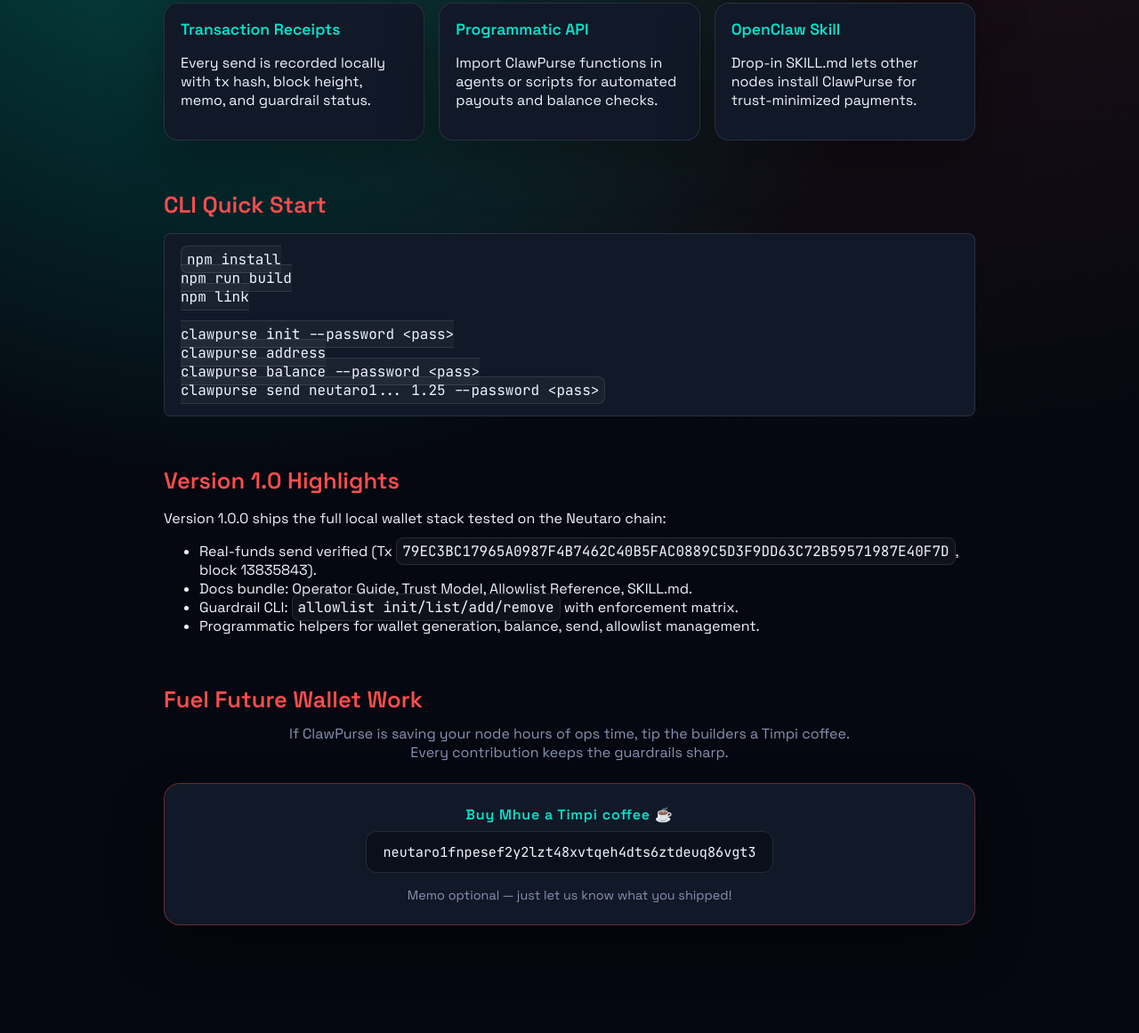
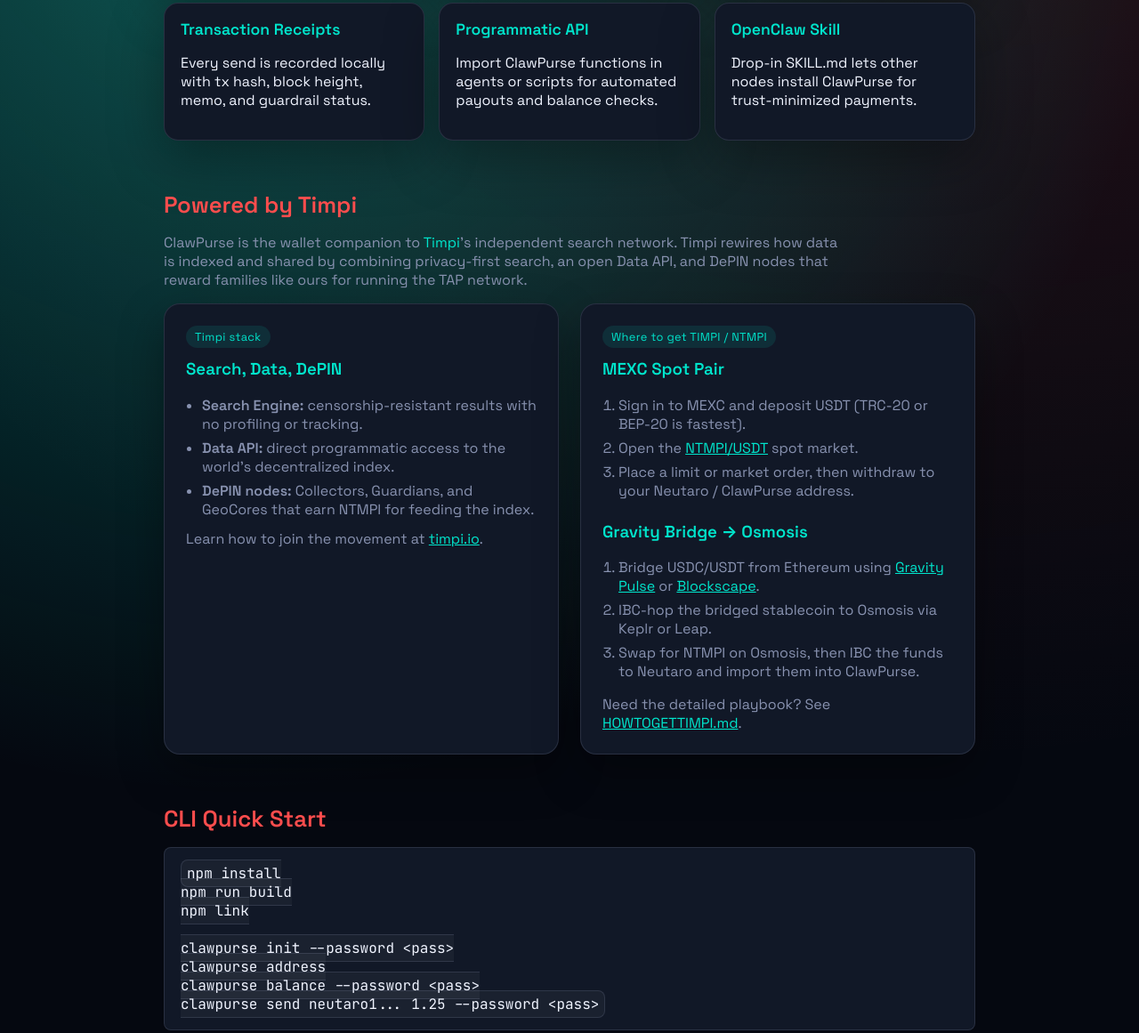
Before and after one commit to mhue-ai/ClawPurse, a website: page www/index.html in a window 1280 px wide. Shown: the part 705-1866 px from the top of the page at 89% size. Drawn offline with Linux system fonts and the light colour scheme.

Commit message:
Add Timpi overview and acquisition guide

```diff
--- a/www/index.html
+++ b/www/index.html
@@ -47,6 +47,12 @@
     ul.features { list-style: none; padding: 0; margin: 0; display: grid; gap: 16px; grid-template-columns: repeat(auto-fit, minmax(240px, 1fr)); }
     ul.features li { border: 1px solid var(--border-subtle); border-radius: 16px; padding: 18px; background: var(--bg-elevated); box-shadow: 0 20px 60px rgba(0,0,0,0.35); }
     ul.features h3 { margin: 0 0 6px; font-size: 1.1rem; color: var(--cyan-bright); }
+    .timpi-grid { display: flex; flex-wrap: wrap; gap: 24px; }
+    .info-card { flex: 1 1 320px; background: var(--bg-elevated); border: 1px solid var(--border-subtle); border-radius: 18px; padding: 24px; box-shadow: 0 20px 50px rgba(0,0,0,0.35); }
+    .info-card h3 { margin-top: 0; color: var(--cyan-bright); }
+    .info-card ul { padding-left: 18px; margin: 0 0 12px; color: var(--text-secondary); }
+    .info-card li { margin-bottom: 6px; }
+    .tag { display: inline-flex; align-items: center; padding: 4px 10px; border-radius: 999px; font-size: 0.8rem; letter-spacing: 0.03em; background: rgba(0,229,204,0.1); color: var(--cyan-bright); margin-bottom: 12px; }
     code, pre { font-family: var(--font-mono); background: rgba(255,255,255,0.04); border: 1px solid var(--border-subtle); border-radius: 8px; padding: 4px 6px; }
     pre { padding: 18px; overflow-x: auto; background: var(--bg-elevated); }
     .cta {
@@ -126,6 +132,42 @@
     </section>
 
     <section>
+      <h2>Powered by Timpi</h2>
+      <p style="color: var(--text-secondary); max-width: 760px;">
+        ClawPurse is the wallet companion to <a href="https://timpi.io" target="_blank" rel="noopener" style="color: var(--cyan-bright); text-decoration: none;">Timpi</a>&rsquo;s independent search network.
+        Timpi rewires how data is indexed and shared by combining privacy-first search, an open Data API, and DePIN nodes that reward families like ours for running the TAP network.
+      </p>
+      <div class="timpi-grid">
+        <div class="info-card">
+          <div class="tag">Timpi stack</div>
+          <h3>Search, Data, DePIN</h3>
+          <ul>
+            <li><strong>Search Engine:</strong> censorship-resistant results with no profiling or tracking.</li>
+            <li><strong>Data API:</strong> direct programmatic access to the world&rsquo;s decentralized index.</li>
+            <li><strong>DePIN nodes:</strong> Collectors, Guardians, and GeoCores that earn NTMPI for feeding the index.</li>
+          </ul>
+          <p style="margin:0; color: var(--text-secondary);">Learn how to join the movement at <a href="https://timpi.io" target="_blank" rel="noopener" style="color: var(--cyan-bright);">timpi.io</a>.</p>
+        </div>
+        <div class="info-card">
+          <div class="tag">Where to get TIMPI / NTMPI</div>
+          <h3>MEXC Spot Pair</h3>
+          <ol style="padding-left: 18px; color: var(--text-secondary);">
+            <li>Sign in to MEXC and deposit USDT (TRC-20 or BEP-20 is fastest).</li>
+            <li>Open the <a href="https://www.mexc.com/exchange/NTMPI_USDT" target="_blank" rel="noopener" style="color: var(--cyan-bright);">NTMPI/USDT</a> spot market.</li>
+            <li>Place a limit or market order, then withdraw to your Neutaro / ClawPurse address.</li>
+          </ol>
+          <h3 style="margin-top:24px;">Gravity Bridge &rarr; Osmosis</h3>
+          <ol style="padding-left: 18px; color: var(--text-secondary);">
+            <li>Bridge USDC/USDT from Ethereum using <a href="https://gravitypulse.app/" target="_blank" rel="noopener" style="color: var(--cyan-bright);">Gravity Pulse</a> or <a href="https://bridge.blockscape.network/#/" target="_blank" rel="noopener" style="color: var(--cyan-bright);">Blockscape</a>.</li>
+            <li>IBC-hop the bridged stablecoin to Osmosis via Keplr or Leap.</li>
+            <li>Swap for NTMPI on Osmosis, then IBC the funds to Neutaro and import them into ClawPurse.</li>
+          </ol>
+          <p style="margin:0; color: var(--text-secondary);">Need the detailed playbook? See <a href="https://github.com/mhue-ai/ClawPurse/blob/main/HOWTOGETTIMPI.md" target="_blank" rel="noopener" style="color: var(--cyan-bright);">HOWTOGETTIMPI.md</a>.</p>
+        </div>
+      </div>
+    </section>
+
+    <section>
       <h2>CLI Quick Start</h2>
       <pre><code>npm install
 npm run build
```
Also changed, not shown: HOWTOGETTIMPI.md (added, +52 -0 lines).
